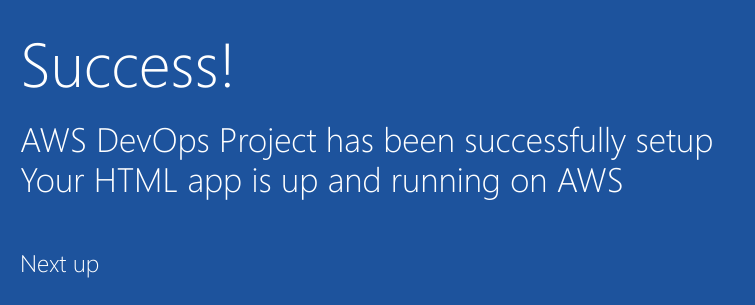
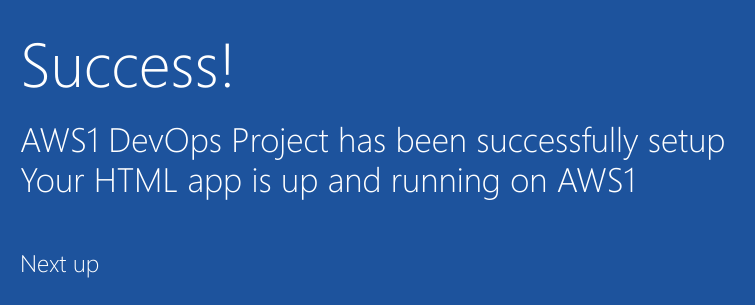
Before and after one commit to mitalichugh/Edurekaassign2, a plain HTML site: page sample-project/index.html in a window 1280 px wide. Shown: the part 352-657 px from the top of the page, 205-960 px from the left. Drawn offline with Linux system fonts and the light colour scheme.

Commit message:
A comment was added and Azure has been changed to AWS1

```diff
--- a/sample-project/index.html
+++ b/sample-project/index.html
@@ -20,8 +20,8 @@
         </div>
             <div class="content-body">
                 <div class="success-text">Success!</div>
-                <div class="description line-1"> AWS DevOps Project has been successfully setup</div>
-                <div class="description line-2"> Your HTML app is up and running on AWS</div>
+                <div class="description line-1"> AWS1 DevOps Project has been successfully setup</div>
+                <div class="description line-2"> Your HTML app is up and running on AWS1</div>
                 <div class="next-steps-container">
                     <div class="next-steps-header">Next up</div>
                     <div class="next-steps-body">
```
